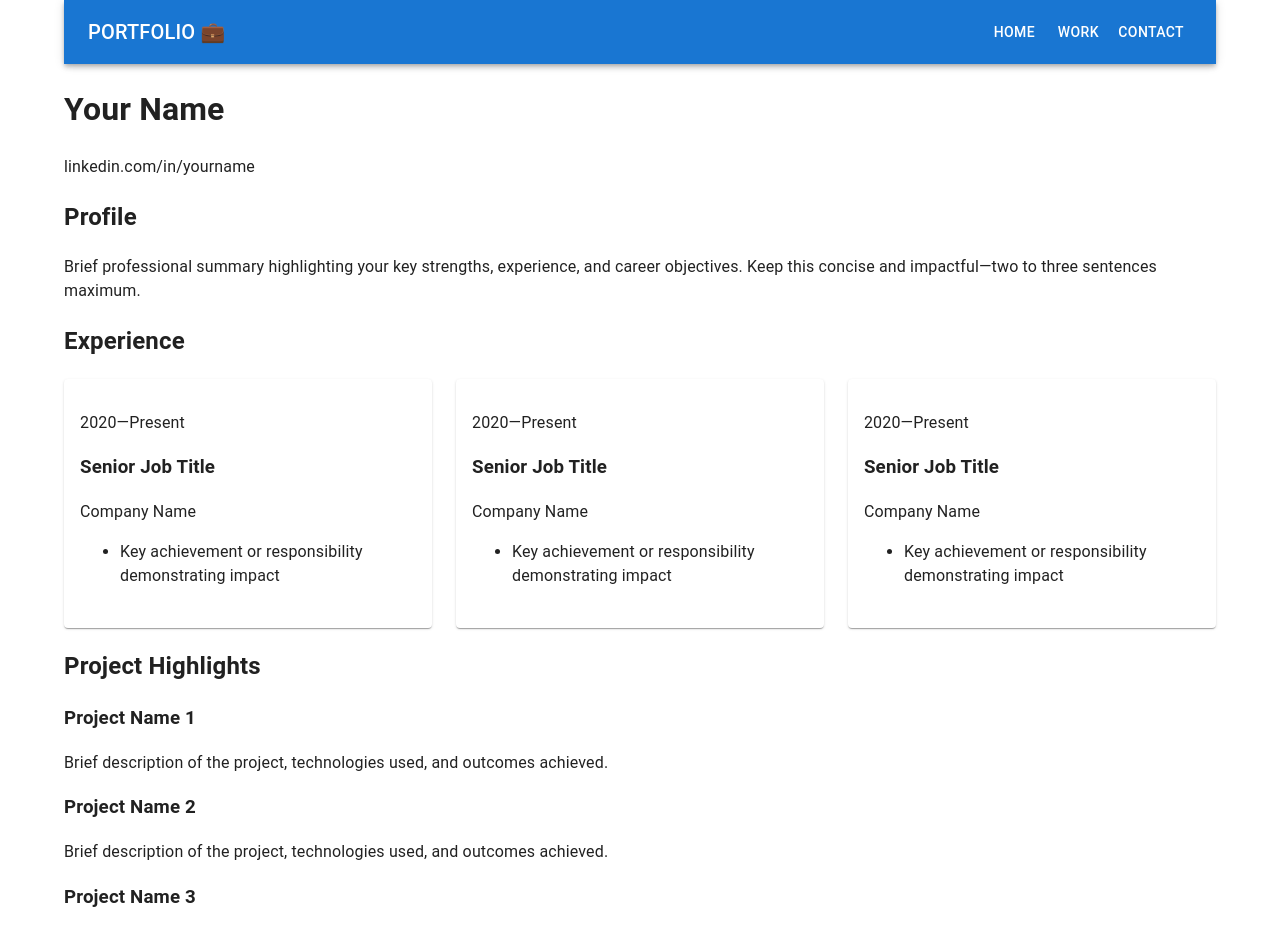
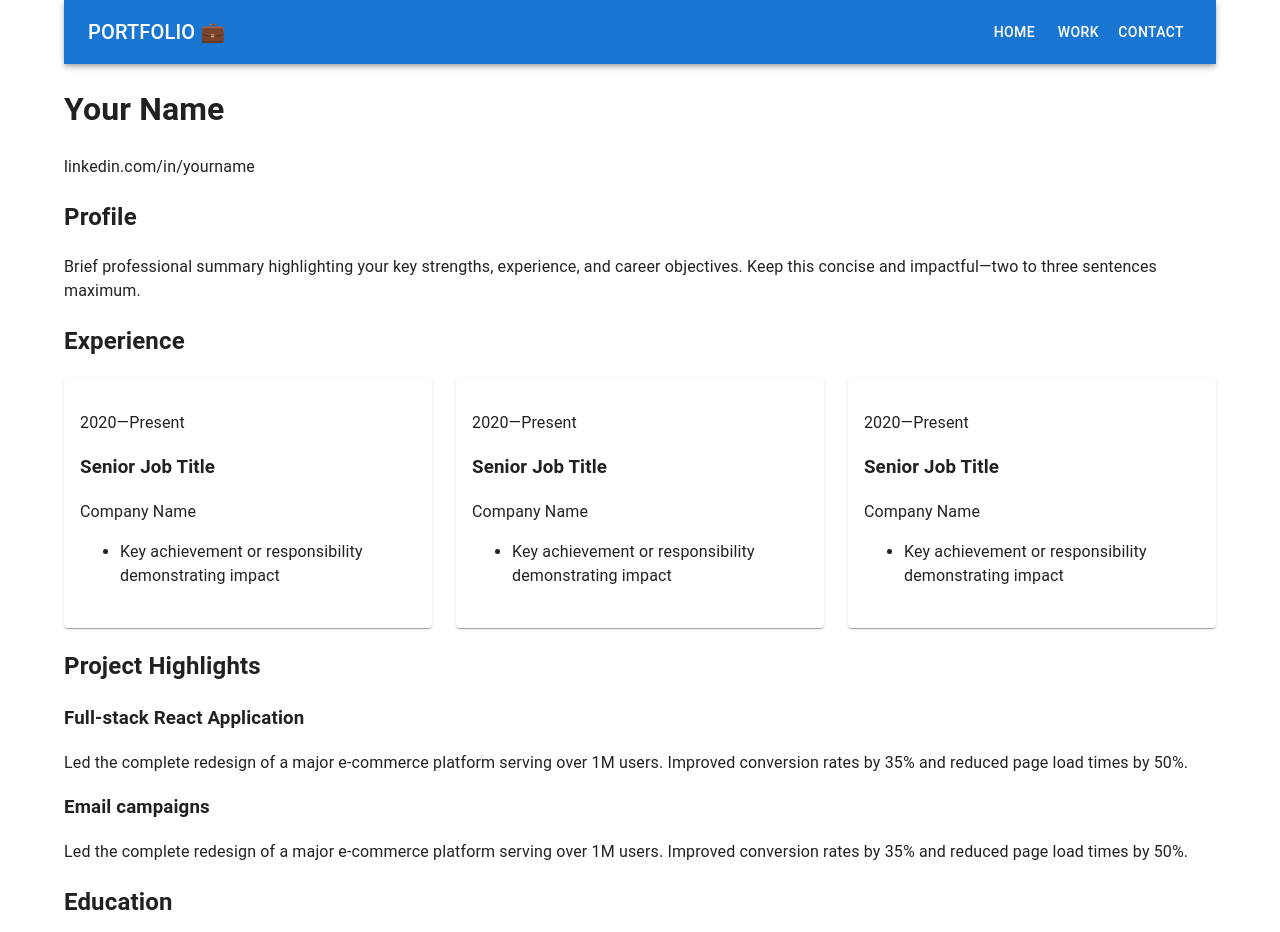
Before and after one commit to buttonbag/2026-portfolio, a React (Vite) app: page / in a window 1280 px wide. Shown: the top 932 px of the page. Built offline with nearby package versions, Linux system fonts and the light colour scheme.

Commit message:
pull highlights from /content/work

```diff
--- a/src/pages/Home.tsx
+++ b/src/pages/Home.tsx
@@ -1,8 +1,18 @@
 import CssBaseline from "@mui/material/CssBaseline";
 import Grid from "@mui/material/Grid";
-import Experience from "../components/Experience"
+import Experience from "../components/Experience";
+import work from "../content/work";
+
 
 function Home() {
+
+
+	const featured = (WORK_ID:number) => {
+		return (
+			work.find((w)=>(w.id === WORK_ID))
+		);
+	};
+
   return (
 		<div className="py-8 md:py-16 px-4 md:px-8">
 			<div className="max-w-4xl mx-auto">
@@ -21,6 +31,7 @@ function Home() {
 
 				{/* Profile */}
 				<section className="mb-12">
+					{/* {featured.find((w)=>(w.id === 1))} */}
 					<h2 className="text-xs uppercase tracking-widest mb-4 text-gray-600">
 						Profile
 					</h2>
@@ -49,27 +60,21 @@ function Home() {
 					</h2>
 					<div className="">
 						<div>
-							<h3 className="font-medium mb-2">Project Name 1</h3>
+							<h3 className="font-medium mb-2">{featured(1)?.name}</h3>
 							<p className="text-sm leading-relaxed text-gray-600">
-								Brief description of the project, technologies used, and
-								outcomes achieved.
-							</p>
-						</div>
-						<div>
-							<h3 className="font-medium mb-2">Project Name 2</h3>
-							<p className="text-sm leading-relaxed text-gray-600">
-								Brief description of the project, technologies used, and
-								outcomes achieved.
-							</p>
-						</div>
-						<div>
-							<h3 className="font-medium mb-2">Project Name 3</h3>
-							<p className="text-sm leading-relaxed text-gray-600">
-								Brief description of the project, technologies used, and
-								outcomes achieved.
+								{featured(1)?.description}
 							</p>
 						</div>
 					</div>
+					<div className="">
+						<div>
+							<h3 className="font-medium mb-2">{featured(5)?.name}</h3>
+							<p className="text-sm leading-relaxed text-gray-600">
+								{featured(5)?.description}
+							</p>
+						</div>
+					</div>
+
 				</section>
 
 				{/* Education */}
```
